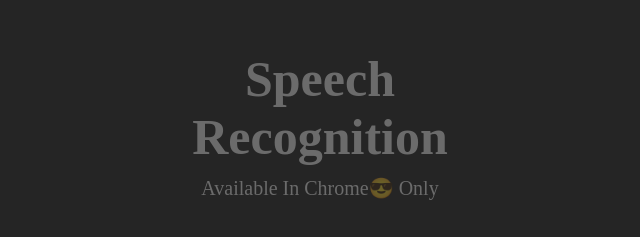
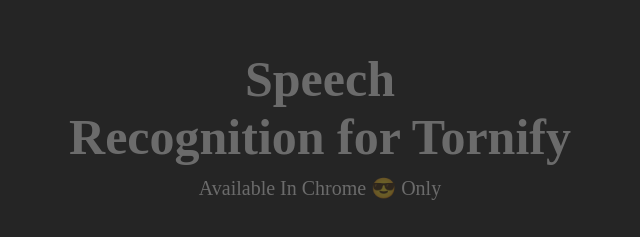
Before and after one commit to zand-games/tornify, a plain HTML site: page single-player.html in a window 1280 px wide. Shown: the whole page, without its empty margins (320-960 px from the left). Drawn offline with Linux system fonts and the light colour scheme.

Commit message:
change html

```diff
--- a/single-player.html
+++ b/single-player.html
@@ -69,8 +69,8 @@
 
 <body>
   <section>
-        <h1>Speech<br> Recognition</h1>
-        <p>Available In Chrome😎 Only</p>
+    <h1>Speech<br> Recognition for Tornify</h1>
+    <p>Available In Chrome 😎 Only</p>
     <div class="container">
       <div class="texts" id="hedo">
       </div>
```
Lines whose indentation alone changed are shown as unchanged.
